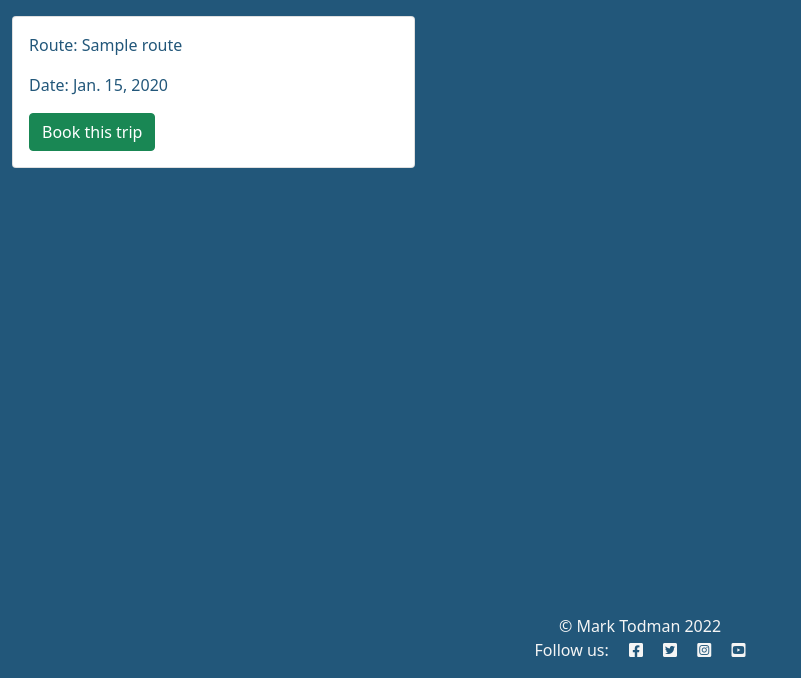
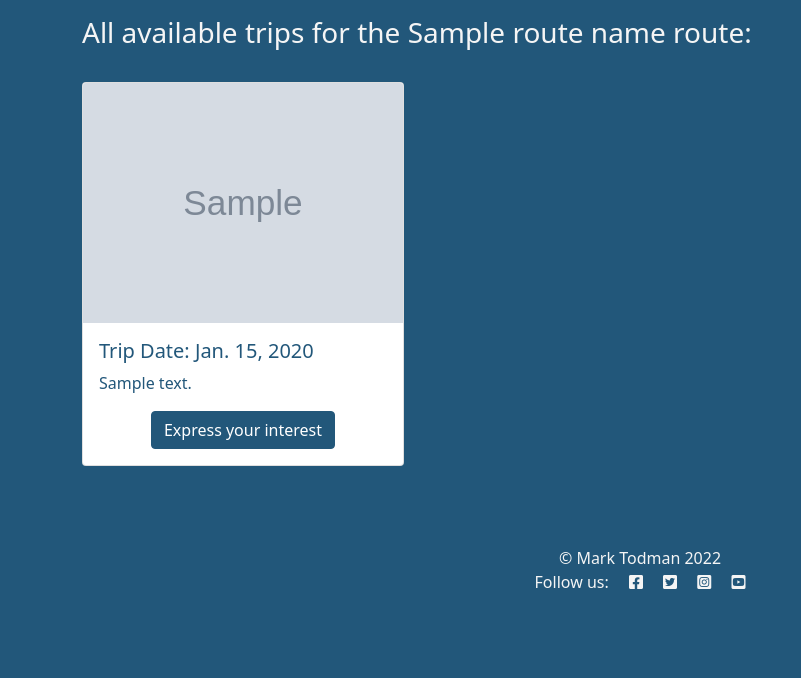
Before and after one commit to marktodman/voyage-vert, a Django app: template templates/trips.html in a window 1280 px wide. Shown: the part 122-800 px from the top of the page, without its empty margins (0-801 px from the left). Run offline with Django 3.2, Linux system fonts and the light colour scheme; tables that the repository leaves empty hold one stand-in row (values such as "Sample post"); the template is opened without the code that fills it: values that come from a table or form of the project are taken from there, most other values are stand-ins (such as "Sample title", 1, 10 or a date in 2020); grey boxes marked "Sample" are stand-in pictures; some web fonts are replaced.

Commit message:
fix: Change url from route_trips to trips to match nav descriptions

```diff
--- a/bookings/urls.py
+++ b/bookings/urls.py
@@ -5,5 +5,5 @@ from django.urls import path
 urlpatterns = [
     path('', views.HomePage.as_view(), name='home'),
     path('routes', views.RouteList.as_view(), name='routes'),
-    path('route_trips/<route_id>', views.RouteTrips.as_view(), name='route-trips'),
+    path('trips/<route_id>', views.RouteTrips.as_view(), name='trips'),
 ]
--- a/bookings/views.py
+++ b/bookings/views.py
@@ -29,4 +29,4 @@ class RouteTrips(View):
             "route_image": route_image,
             }
 
-        return render(request, 'route_trips.html', context=context)
+        return render(request, 'trips.html', context=context)
--- a/templates/base.html
+++ b/templates/base.html
@@ -57,7 +57,7 @@
                         <ul class="dropdown-menu dropdown-menu-end" aria-labelledby="navbarScrollingDropdown">
                             {% for route in routes %}
                             <li><a class="dropdown-item"
-                                    href="{% url 'route-trips' route.id %}">{{ route.route_name }}</a></li>
+                                    href="{% url 'trips' route.id %}">{{ route.route_name }}</a></li>
                             {% endfor %}
                         </ul>
             </div>
@@ -84,9 +84,9 @@
     </main>
 
     <!-- Footer -->
-    <footer class="footer mt-auto py-3 dark-bg fixed-bottom">
-        <p class="m-0 text-center text-black">&copy; Mark Todman <span id="copyright"></span></p>
-        <p class="m-0 text-center text-black">Follow us: <i class="fab fa-facebook-square ms-3"></i>
+    <footer class="footer mt-5 pt-3 pb-1">
+        <p class="m-0 text-center">&copy; Mark Todman <span id="copyright"></span></p>
+        <p class="m-0 text-center">Follow us: <i class="fab fa-facebook-square ms-3"></i>
             <i class="fab fa-twitter-square ms-3"></i>
             <i class="fab fa-instagram-square ms-3"></i>
             <i class="fab fa-youtube-square ms-3"></i></p>
--- a/templates/routes.html
+++ b/templates/routes.html
@@ -27,7 +27,7 @@
                             <p>{{ route.description }}</p>
                             <p>Duration (days): {{ route.duration }}</p>
                             <p>Distance (nautical miles): {{ route.distance }}</p>
-                            <a href="{% url 'route-trips' route.id %}"
+                            <a href="{% url 'trips' route.id %}"
                                 class="btn btn-primary mt-auto align-self-center">View trips</a>
                         </div>
                     </div>
--- a/templates/trips.html
+++ b/templates/trips.html
@@ -1,33 +1,55 @@
 {% extends "base.html" %}
 
 {% block content %}
-
-<div class="container-fluid">
-    <div class="row">
-
-        <!-- Trip Cards-->
+<!-- Page header -->
+<div class="container">
+    <div class="row pt-3">
+        <div class="col align-self-start">
+            <div class="mb-3">
+                <h3>All available trips for the {{ route_name }} route:</h3>
+            </div>
+        </div>
+        <!-- Route Cards-->
         <div class="col-12 mt-3">
             <div class="row">
-                {% for trip in trip_list %}
-                <div class="col-md-4">
-                    <div class="card mb-4">
-                        <div class="card-body">
-                            <div class="image-container">
-                                <div class="image-flash">
-                                    <p class="route">Route: {{ trip.route_name }}</p>
-                                    <p class="">Date: {{ trip.trip_date }}</p>
-                                    <button class="btn btn-success">Book this trip</button>
-                                </div>
-                            </div>
+                {% for trip in trips %}
+                <div class="col-md-6 col-lg-4 mb-3 d-flex align-items-stretch">
+                    <div class="card">
+                        {% if "placeholder" in route_image.url %}
+                        <img class="card-img-top"
+                            src="https://res.cloudinary.com/mt226/image/upload/v1659624957/jtjl3aynyzh6deheh6no.jpg"
+                            alt="sailing image">
+                        {% else %}
+                        <img class="card-img-top" src=" {{ route_image.url }}" alt="destination image">
+                        {% endif %}
+                        <div class="card-body d-flex flex-column">
+                            <h5 class="card-title">Trip Date: {{ trip.trip_date }}</h5>
+                            <p>{{ trip.description }}</p>
+                            <a href="#"
+                                class="btn btn-primary mt-auto align-self-center">Express your interest</a>
                         </div>
                     </div>
                 </div>
-                {% if forloop.counter|divisibleby:4 %}
+                {% if forloop.counter|divisibleby:3 %}
             </div>
             <div class="row">
                 {% endif %}
                 {% endfor %}
             </div>
         </div>
+    </div>
+    {% if is_paginated %}
+    <nav aria-label="Page navigation">
+        <ul class="pagination justify-content-center">
+            {% if page_obj.has_previous %}
+            <li><a href="?page={{ page_obj.previous_page_number }}" class="page-link">&laquo; PREV </a></li>
+            {% endif %}
+            {% if page_obj.has_next %}
+            <li><a href="?page={{ page_obj.next_page_number }}" class="page-link"> NEXT &raquo;</a></li>
+            {% endif %}
+        </ul>
+    </nav>
+    {% endif %}
+</div>
 
-        {%endblock%}
+{% endblock %}
```
Also changed, not shown: templates/route_trips.html (deleted, +0 -53 lines).
